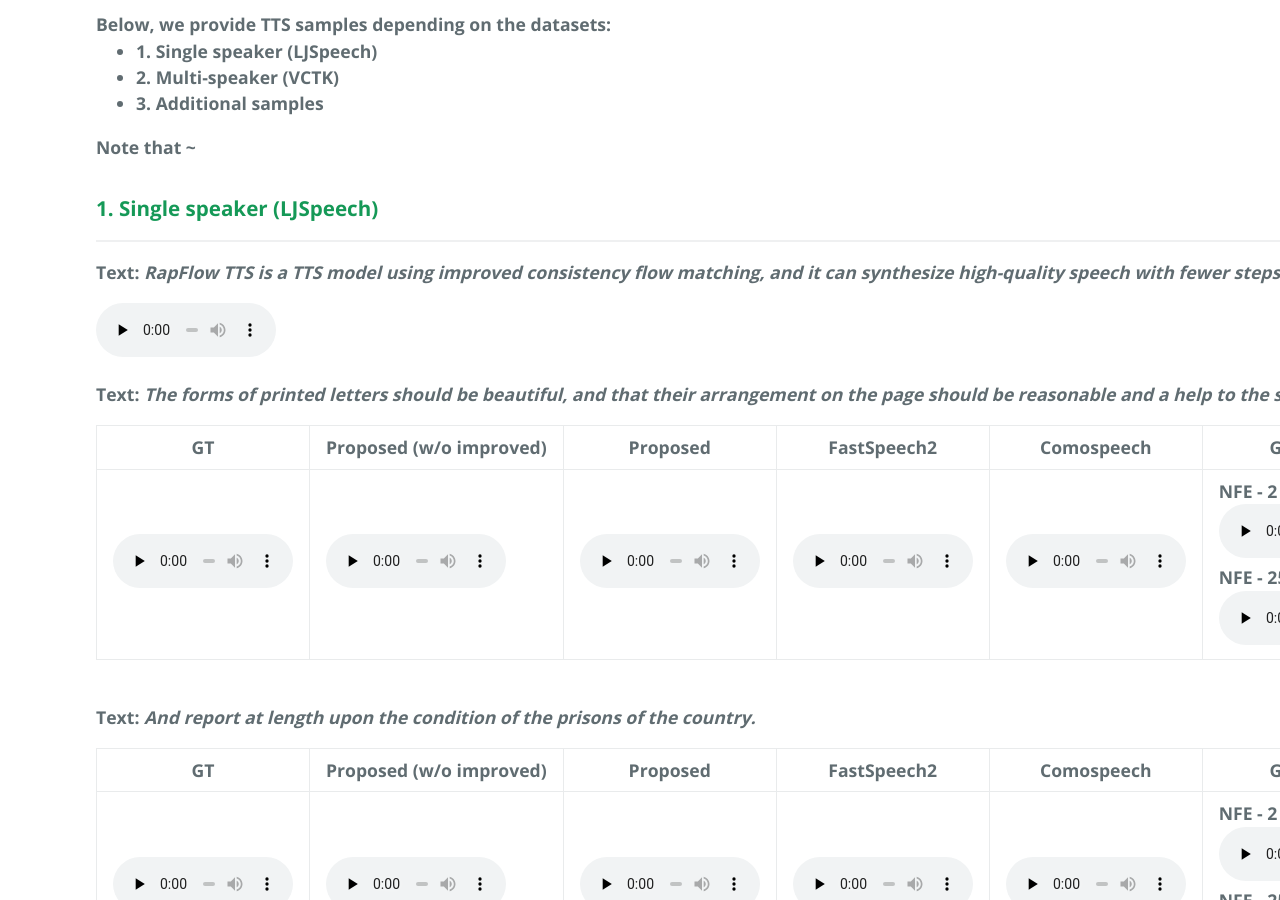
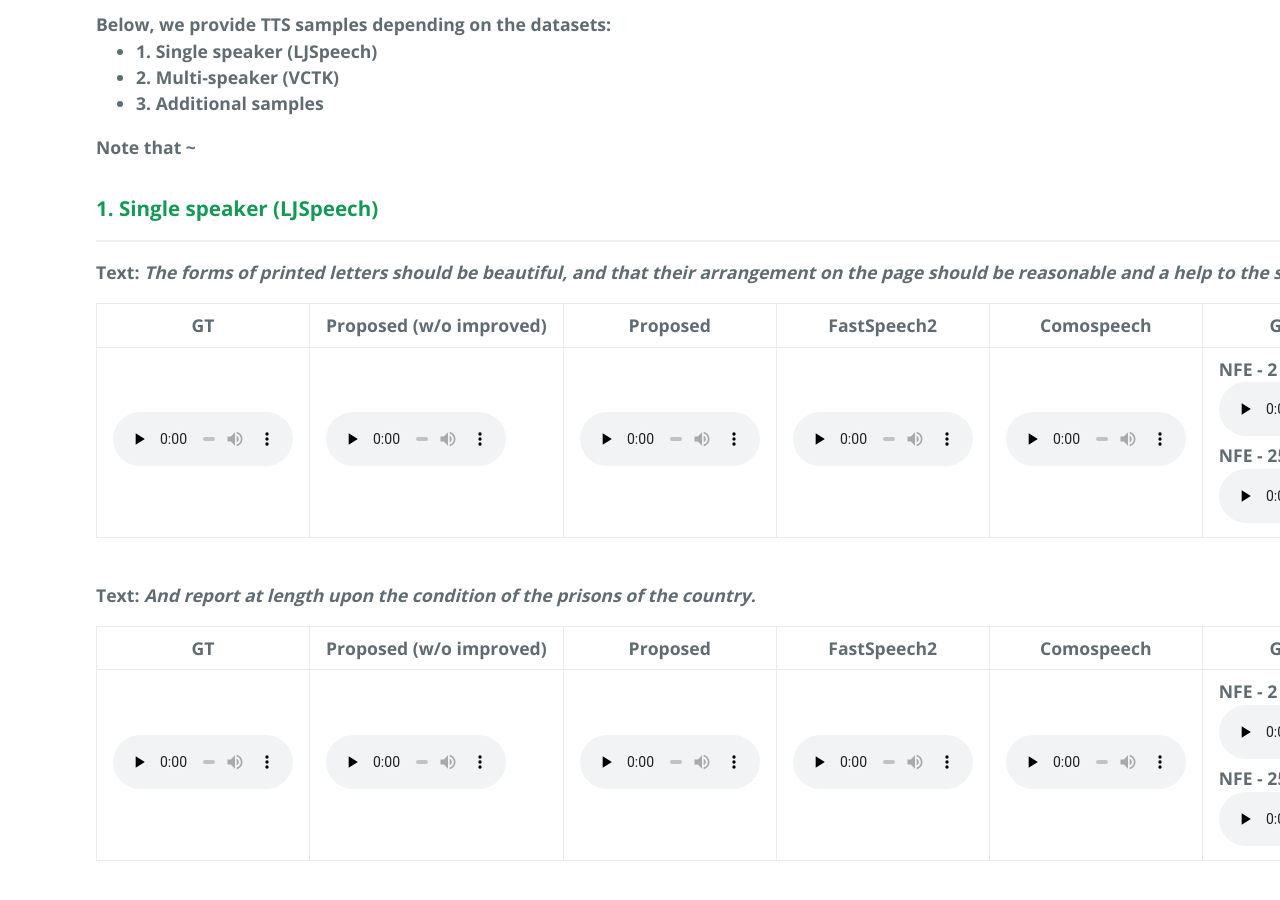
Before and after one commit to tts-demo/rap.github.io, a Jekyll site: the page built from index.md, in a window 1280 px wide and 900 px high, scrolled down 579 px. Built offline with Jekyll 4.4.1, drawn with Linux system fonts in a browser that asks for light colours.

Commit message:
Update home.html

```diff
--- a/_layouts/home.html
+++ b/_layouts/home.html
@@ -28,8 +28,8 @@ layout: default
   <h3><strong>1. Single speaker (LJSpeech) </h3>
   <hr>
 
-  <p><b>Text: </b><i>RapFlow TTS is a TTS model using improved consistency flow matching, and it can synthesize high-quality speech with fewer steps.</i></p>
-  <audio controls="" preload="none"><source src="samples/ljspeech/rap_intro_2step.wav"></audio>
+<!--   <p><b>Text: </b><i>RapFlow TTS is a TTS model using improved consistency flow matching, and it can synthesize high-quality speech with fewer steps.</i></p>
+  <audio controls="" preload="none"><source src="samples/ljspeech/rap_intro_2step.wav"></audio> -->
 
   <p><b>Text: </b><i>The forms of printed letters should be beautiful, and that their arrangement on the page should be reasonable and a help to the shapeliness of the letters themselves.</i></p>
   <table>
```
